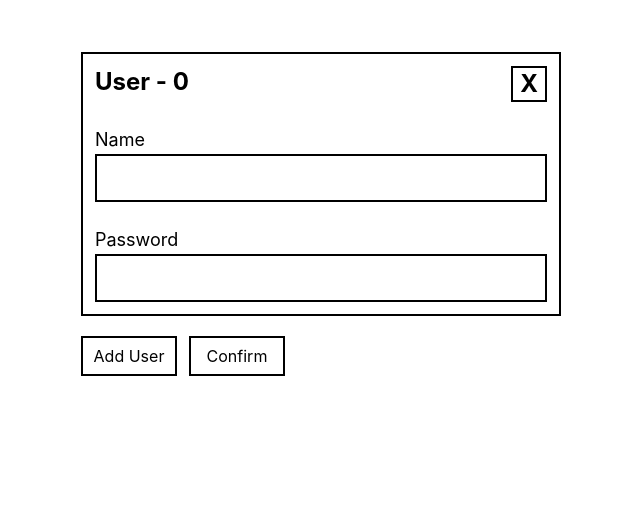
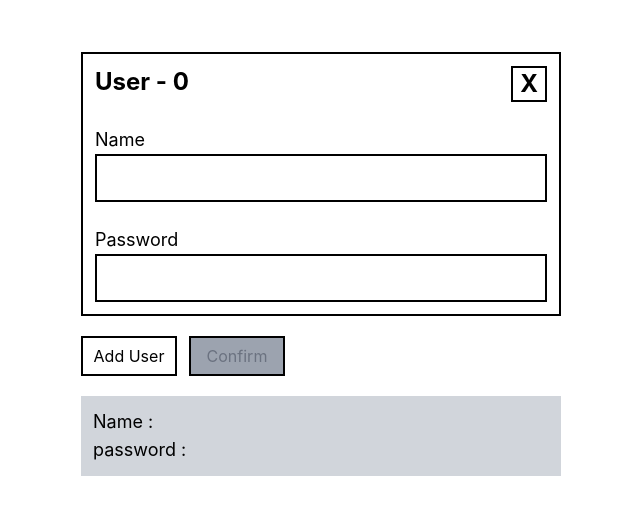
Before and after one commit to dostiny/schoolbell, a React (Create React App) app in the folder test3/: page / in a window 1280 px wide. Shown: the top 514 px of the page, without its empty margins (319-959 px from the left). Built offline with nearby package versions, Linux system fonts and the light colour scheme.

Commit message:
confirm 버튼 활성 & 비활성

```diff
--- a/test3/src/components/Form.tsx
+++ b/test3/src/components/Form.tsx
@@ -7,10 +7,10 @@ interface PropsType {
   id: number | null;
   inputName: ListType[];
   setInputName: React.Dispatch<React.SetStateAction<ListType[]>>;
-  nameTF: string;
-  setNameTf: React.Dispatch<React.SetStateAction<string>>;
-  passTF: string;
-  setPassTF: React.Dispatch<React.SetStateAction<string>>;
+  nameTF: boolean;
+  setNameTf: React.Dispatch<React.SetStateAction<boolean>>;
+  passTF: boolean;
+  setPassTF: React.Dispatch<React.SetStateAction<boolean>>;
 }
 
 const Form = ({
@@ -37,14 +37,18 @@ const Form = ({
     setInputName(newList);
     if (event.length === 0) {
       setNameMsg("Name is requirde");
+      setNameTf(false);
     } else if (event.length < 3) {
       setNameMsg("Name must be at loast 3 charaters long.");
+      setNameTf(false);
     } else if (event.length >= 3) {
       setNameMsg("");
       if (newList.some((item) => item.id !== idx && item.name === event)) {
         setNameMsg("The name '" + event + "' is duplicated.");
+        setNameTf(false);
       } else {
         setNameMsg("");
+        setNameTf(true);
       }
     }
   };
@@ -55,10 +59,13 @@ const Form = ({
     setInputName(newList);
     if (event.length === 0) {
       setPassMst("password is requirde");
+      setPassTF(false);
     } else if (event.length < 6) {
       setPassMst("Password must be at loast 6 charaters long.");
+      setPassTF(false);
     } else if (event.length >= 6) {
       setPassMst("");
+      setPassTF(true);
     }
   };
 
--- a/test3/src/components/FormBottom.tsx
+++ b/test3/src/components/FormBottom.tsx
@@ -5,9 +5,11 @@ import type { ListType } from "../pages/User";
 interface PropsType {
   inputName: ListType[];
   setInputName: React.Dispatch<React.SetStateAction<ListType[]>>;
+  nameTF: boolean;
+  passTF: boolean;
 }
 
-const FormBottom = ({ inputName, setInputName }: PropsType) => {
+const FormBottom = ({ inputName, setInputName, nameTF, passTF }: PropsType) => {
   const AddList = () => {
     const lastIdx: number | null = inputName[inputName.length - 1].id;
     if (typeof lastIdx === "number") {
@@ -23,7 +25,14 @@ const FormBottom = ({ inputName, setInputName }: PropsType) => {
       >
         Add User
       </Btn>
-      <Btn>Confirm</Btn>
+      <Btn
+        disabled={!nameTF && !passTF}
+        onClick={() => {
+          console.log(123);
+        }}
+      >
+        Confirm
+      </Btn>
     </OutDiv>
   );
 };
@@ -31,4 +40,4 @@ const FormBottom = ({ inputName, setInputName }: PropsType) => {
 export default FormBottom;
 
 const OutDiv = tw.div`my-5`;
-const Btn = tw.button`border-solid border-2 border-black w-24 h-10 mr-3 hover:text-white hover:bg-black`;
+const Btn = tw.button`border-solid border-2 border-black w-24 h-10 mr-3 hover:text-white hover:bg-black disabled:bg-gray-400 disabled:text-gray-500`;
--- a/test3/src/components/UserList.tsx
+++ b/test3/src/components/UserList.tsx
@@ -12,6 +12,6 @@ const UserList = () => {
 
 export default UserList;
 
-const OutDiv = tw.div`bg-gray-300 text-black flex flex-col w-100 text-lg p-3 hidden`;
+const OutDiv = tw.div`bg-gray-300 text-black flex flex-col w-100 text-lg p-3`;
 const NameDiv = tw.div``;
 const PasswordDiv = tw.div``;
--- a/test3/src/pages/User.tsx
+++ b/test3/src/pages/User.tsx
@@ -1,4 +1,4 @@
-import React, { useState } from "react";
+import React, { useEffect, useState } from "react";
 import Form from "../components/Form";
 import FormBottom from "../components/FormBottom";
 import UserList from "../components/UserList";
@@ -13,9 +13,16 @@ const User = () => {
   const [inputName, setInputName] = useState<ListType[]>([
     { id: 0, name: "", password: "" },
   ]);
-  const [nameList, setNameList] = useState<string[]>([]);
-  const [nameTF, setNameTF] = useState<string>("");
-  const [passTF, setPassTF] = useState<string>("");
+  const [nameTF, setNameTF] = useState<boolean>(false);
+  const [passTF, setPassTF] = useState<boolean>(false);
+
+  useEffect(() => {
+    const newList = [...inputName];
+    if (newList.some((item) => item.name === "" && item.password === "")) {
+      setNameTF(false);
+      setPassTF(false);
+    }
+  });
 
   return (
     <div>
@@ -31,7 +38,12 @@ const User = () => {
           setPassTF={setPassTF}
         />
       ))}
-      <FormBottom inputName={inputName} setInputName={setInputName} />
+      <FormBottom
+        inputName={inputName}
+        setInputName={setInputName}
+        nameTF={nameTF}
+        passTF={passTF}
+      />
       <UserList />
     </div>
   );
```
